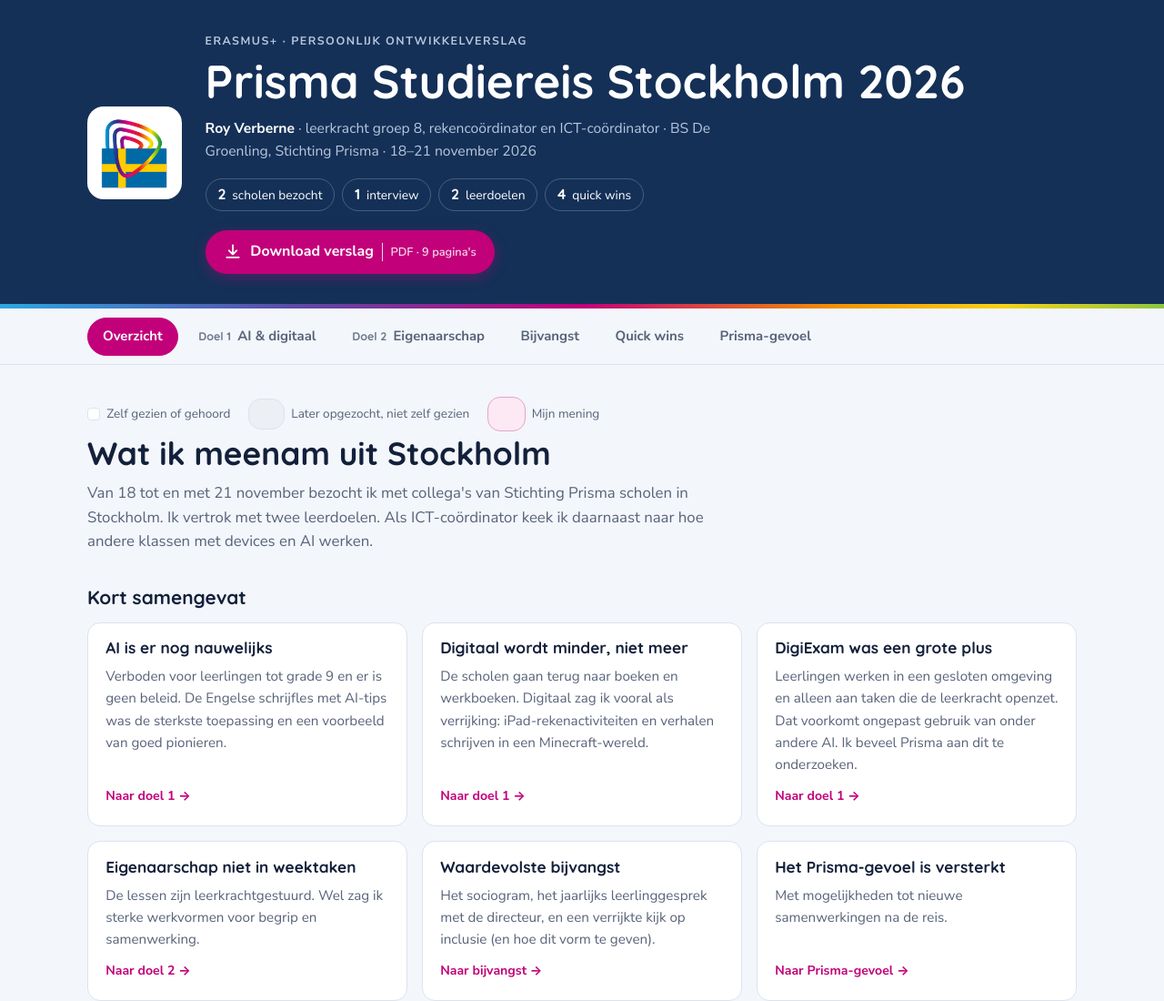
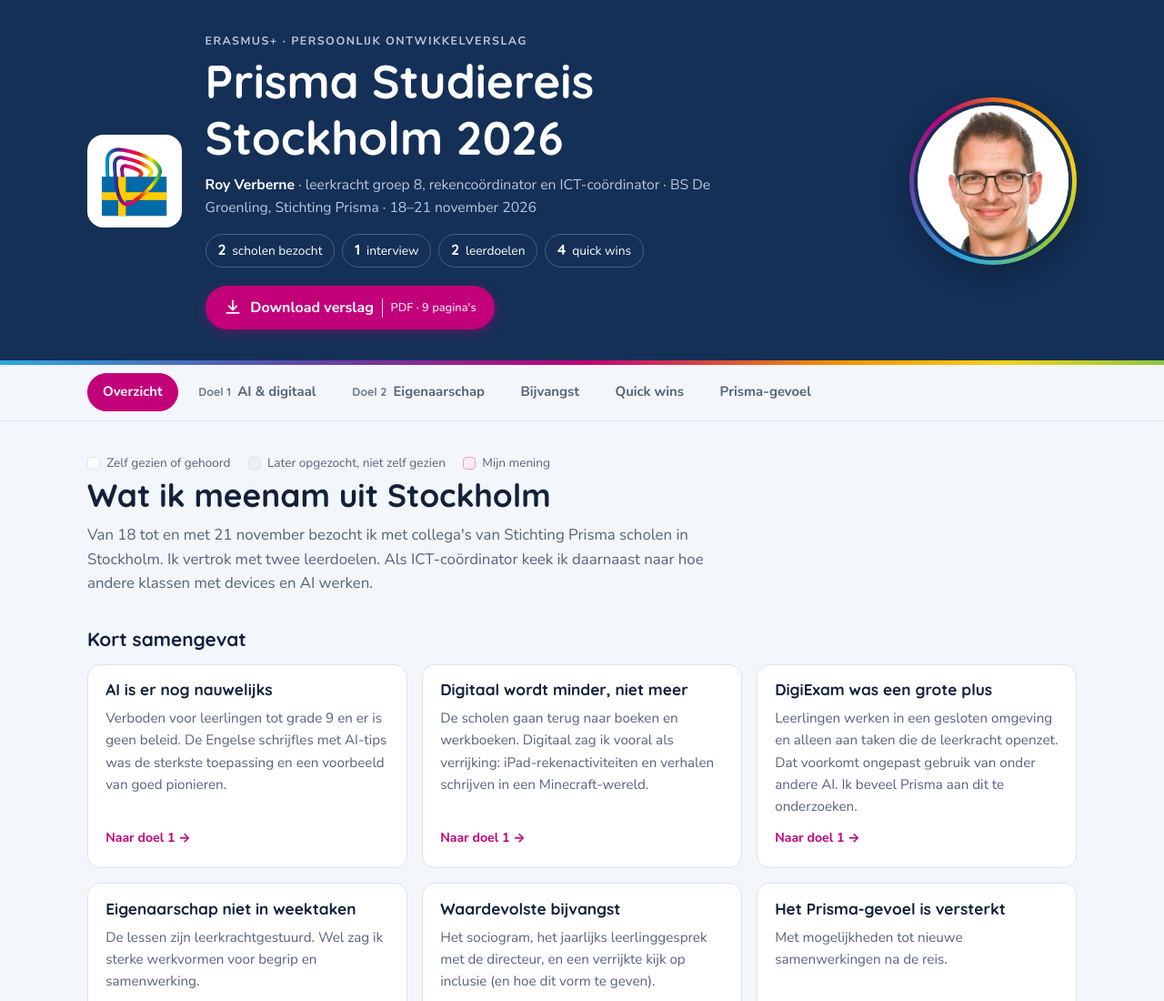
Before and after one commit to royverberne/MR-studiereis-stockholm-2026, a plain HTML site: page index.html in a window 1280 px wide. Shown: the top 1100 px of the page at 91% size. Drawn offline with Linux system fonts and the light colour scheme.

Commit message:
Pasfoto in de banner, legenda en mobiele weergave hersteld
Co-Authored-By: Claude Opus 5.5 <noreply@anthropic.com>
Claude-Session: https://claude.ai/code/session_01WpbFMrodx92Ay8twkD3uN7

```diff
--- a/index.html
+++ b/index.html
@@ -59,7 +59,9 @@ strong{font-weight:700}
 /* Kop */
 .hero{background:var(--band);color:var(--band-ink);margin-top:calc(-1 * env(safe-area-inset-top,0px));padding-top:env(safe-area-inset-top,0px);position:relative}
 .hero::after{content:"";position:absolute;left:0;right:0;bottom:0;height:5px;background:var(--rainbow)}
-.hero .wrap{padding-block:2.2rem 2.4rem;display:grid;grid-template-columns:auto 1fr;gap:1.6rem;align-items:center}
+.hero .wrap{padding-block:2.2rem 2.4rem;display:grid;grid-template-columns:auto minmax(0,1fr) auto;gap:1.6rem;align-items:center}
+.portrait{margin:0;width:184px;aspect-ratio:1/1;max-width:100%;border-radius:50%;padding:5px;background:conic-gradient(from 200deg,#2BA8E0,#5B4BA8,#C2007A,#F39200,#F7D117,#8CC63F,#2BA8E0);box-shadow:0 10px 30px rgba(0,0,0,.28)}
+.portrait img{display:block;width:100%;height:100%;object-fit:cover;border-radius:50%;border:4px solid var(--band);background:#fff}
 .hero img.logo{width:104px;height:auto;background:#fff;border-radius:18px;padding:10px}
 .eyebrow{font-size:.78rem;letter-spacing:.12em;text-transform:uppercase;font-weight:700;color:var(--band-muted)}
 .hero h1{color:var(--band-ink);font-size:clamp(2rem,5vw,3.2rem);margin:.25rem 0 .55rem}
@@ -94,12 +96,12 @@ strong{font-weight:700}
 .legend{display:flex;flex-wrap:wrap;gap:.5rem 1.2rem;font-size:.85rem;color:var(--muted);padding-block:1.2rem .2rem}
 .legend span{display:inline-flex;align-items:center;gap:.45rem}
 .sw{display:inline-block;flex:0 0 14px;width:14px;height:14px;border-radius:4px;border:1px solid var(--line);background:var(--surface)}
-.sw.looked{background:var(--looked-bg)}
-.sw.opinion{background:var(--opinion-bg);border-color:var(--opinion-line)}
+.sw.sw-looked{background:var(--looked-bg)}
+.sw.sw-opinion{background:var(--opinion-bg);border-color:var(--opinion-line)}
 
 /* Panelen */
 main{padding-block:1rem 3rem}
-.panel{display:grid;gap:2.2rem;animation:fade .25s ease}
+.panel{display:grid;grid-template-columns:minmax(0,1fr);gap:2.2rem;animation:fade .25s ease}
 @keyframes fade{from{opacity:.4;transform:translateY(4px)}to{opacity:1;transform:none}}
 .panel-head{display:grid;gap:.6rem;max-width:72ch}
 .panel-head h2{font-size:clamp(1.6rem,3.4vw,2.2rem)}
@@ -251,6 +253,8 @@ dialog.lb::backdrop{background:rgba(6,14,28,.88)}
 @media (max-width:760px){
   .hero .wrap{grid-template-columns:1fr;gap:1rem}
   .hero img.logo{width:76px;border-radius:14px;padding:7px}
+  .portrait{position:absolute;top:calc(env(safe-area-inset-top,0px) + 2.2rem);right:max(16px,env(safe-area-inset-right,0px));width:92px;padding:3px}
+  .portrait img{border-width:3px}
   .with-photo,.with-photo.narrow{grid-template-columns:1fr}
   .res{grid-template-columns:1fr;gap:.4rem}
   .gallery{grid-template-columns:repeat(3,minmax(0,1fr))}
@@ -286,6 +290,7 @@ dialog.lb::backdrop{background:rgba(6,14,28,.88)}
         <span class="dl-status" role="status" aria-live="polite"></span>
       </div>
     </div>
+    <figure class="portrait"><img src="img/roy.jpg" alt="Pasfoto van Roy Verberne" width="184" height="184"></figure>
   </div>
 </header>
 
@@ -303,8 +308,8 @@ dialog.lb::backdrop{background:rgba(6,14,28,.88)}
 <main class="wrap">
   <div class="legend" aria-label="Leeswijzer">
     <span><i class="sw"></i>Zelf gezien of gehoord</span>
-    <span><i class="sw looked"></i>Later opgezocht, niet zelf gezien</span>
-    <span><i class="sw opinion"></i>Mijn mening</span>
+    <span><i class="sw sw-looked"></i>Later opgezocht, niet zelf gezien</span>
+    <span><i class="sw sw-opinion"></i>Mijn mening</span>
   </div>
 
   <!-- ============ OVERZICHT ============ -->
```
Also changed, not shown: img/roy.jpg (added).
